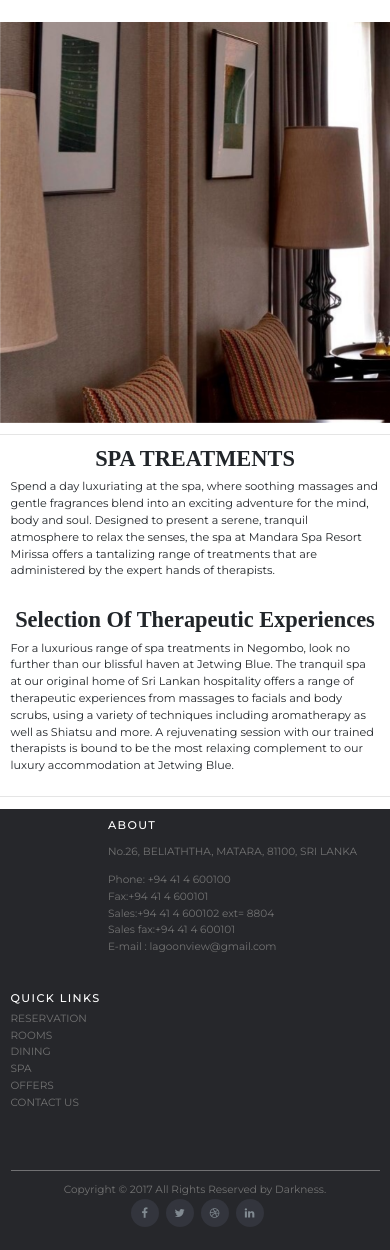
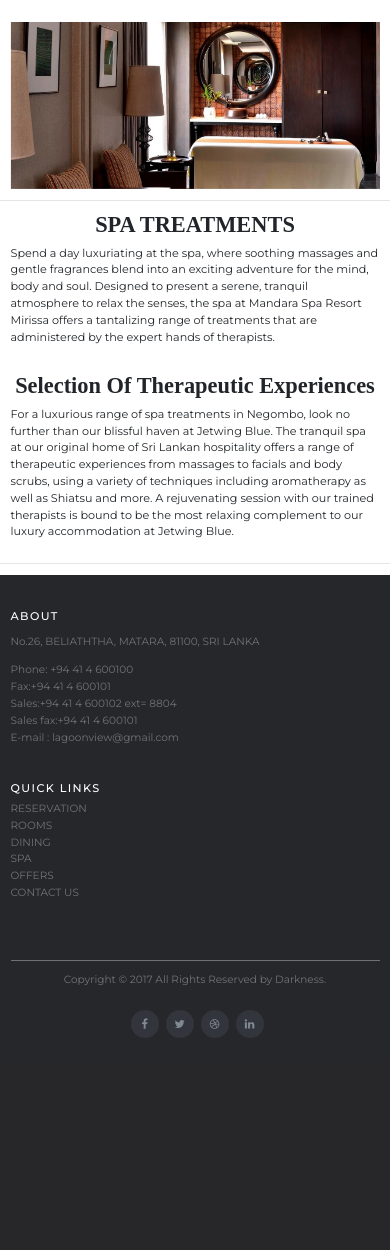
Before and after one commit to Oshannk/Hotel, a PHP site: page /spa.php in a window 390 px wide; the page is wider, and only the part inside the window is pictured. Shown: the part 45-1295 px from the top of that part. After the commit the page ends 1083 px from the top of that part, so only its background shows below. Run offline with PHP 8.4, Linux system fonts and the light colour scheme; some libraries are stand-ins or nearby versions.

Commit message:
edited responsiveness

```diff
--- a/asset/footer.html
+++ b/asset/footer.html
@@ -1,8 +1,9 @@
 <!-- Site footer -->
-<footer class="site-footer" style="margin: 0px; padding: 0%;">
-  <div class="container-fluid">
-    <div class="row" style=" margin-top: 0%; padding-top : 2%; border: none;">
-      <div class="col-sm-12 col-md-6" style="position: relative; left: 25%;">
+<div >
+<div class="site-footer " >
+  <div class="container">
+    <div class="row" >
+      <div class="col-sm-6">
         <h6>About</h6>
         <p class="text-justify">
           <address>
@@ -20,7 +21,7 @@
         </p>
       </div>
 
-      <div class="col-xs-6 col-md-3">
+      <div class="col-sm-6 ">
         <h6>Quick Links</h6>
         <ul class="footer-links">
           <li><a href="reservation.php">RESERVATION</a></li>
@@ -36,14 +37,14 @@
     <hr>
   </div>
   <div class="container">
-    <div class="row" style="margin: 0px; padding: 0%;">
-      <div class="col-md-8 col-sm-6 col-xs-12" style="margin: 0px; padding: 0%;">
+    <div class="row" >
+      <div class="col-sm-6 ">
         <p class="copyright-text">Copyright &copy; 2017 All Rights Reserved by
           <a href="#">Darkness</a>.
         </p>
       </div>
 
-      <div class="col-md-4 col-sm-6 col-xs-12">
+      <div class="col-sm-6 ">
         <ul class="social-icons">
           <li><a class="facebook" href="#"><i class="fa fa-facebook"></i></a></li>
           <li><a class="twitter" href="#"><i class="fa fa-twitter"></i></a></li>
@@ -53,4 +54,5 @@
       </div>
     </div>
   </div>
-</footer>
+</div>
+</div>
--- a/dining.php
+++ b/dining.php
@@ -32,7 +32,7 @@
     </div>
     <div class="row">
         <div class="col-sm-8">
-            <img style="position: relative; left: 25%;" src="Img/dining_ban.jpg">
+            <img style="position: relative; left: 25%;" class="carousel-item active" src="Img/dining_ban.jpg">
         </div>
     </div>
     <br>
--- a/login.php
+++ b/login.php
@@ -4,7 +4,7 @@
 <head>
 	<title>Admin Login</title>
 	<meta charset="UTF-8">
-	<meta name="viewport" content="width=device-width, initial-scale=1">
+	<meta name="viewport" content="width=device-width, initial-scale=1 shrink-to-fit=no">
 
 <!--===============================================================================================-->
 	<link rel="icon" type="image/png" href="images/icons/favicon.ico"/>
--- a/spa.php
+++ b/spa.php
@@ -23,10 +23,10 @@
     <br><br>
     <br>
     <br>
-<div class="comtainer animated fadeInUp">
+<div class="container animated fadeInUp">
     <div class="row">
         <div class="container">
-            <img src="img/spa_banner.jpg" alt="banner">
+            <img class="carousel-item active" src="img/spa_banner.jpg" alt="banner">
         </div>
     </div>
 </div>
```
Also changed, not shown: index.php (+6 -3 lines), loginback.php (+4 -4 lines).
